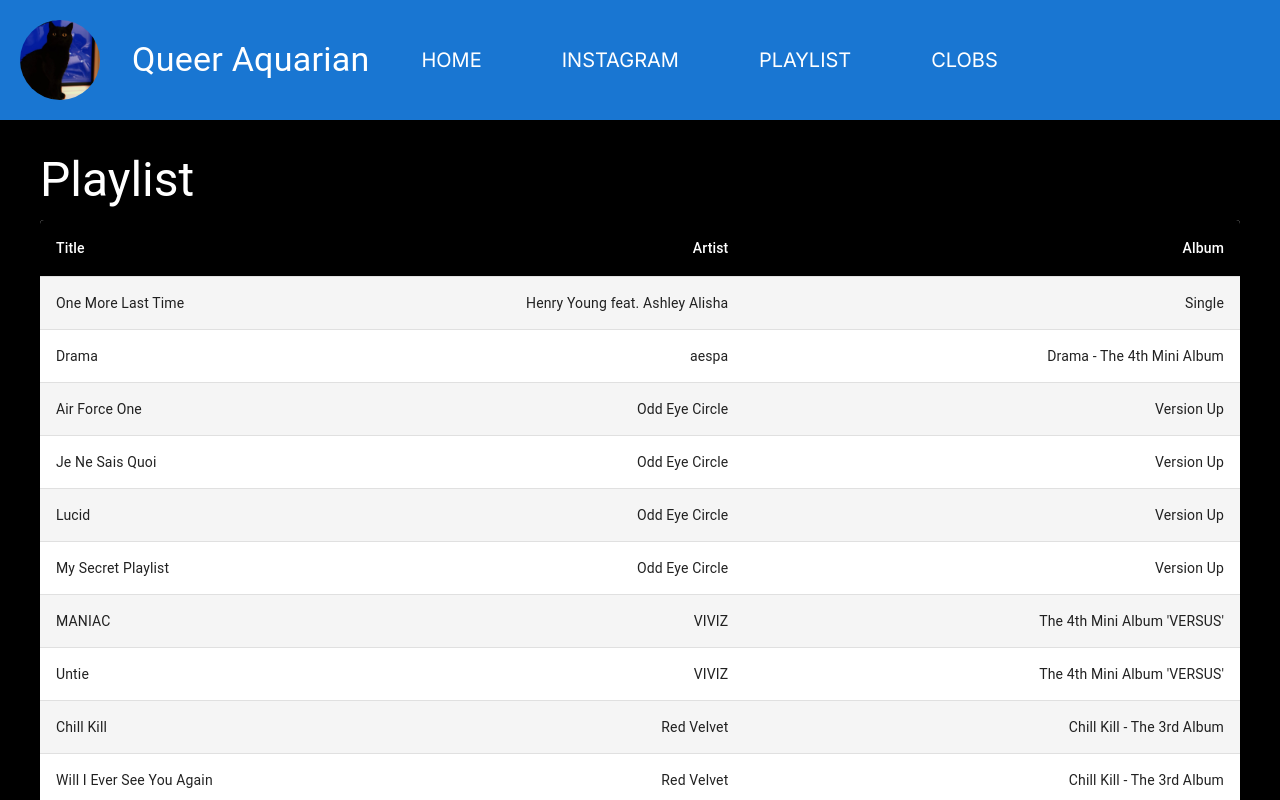
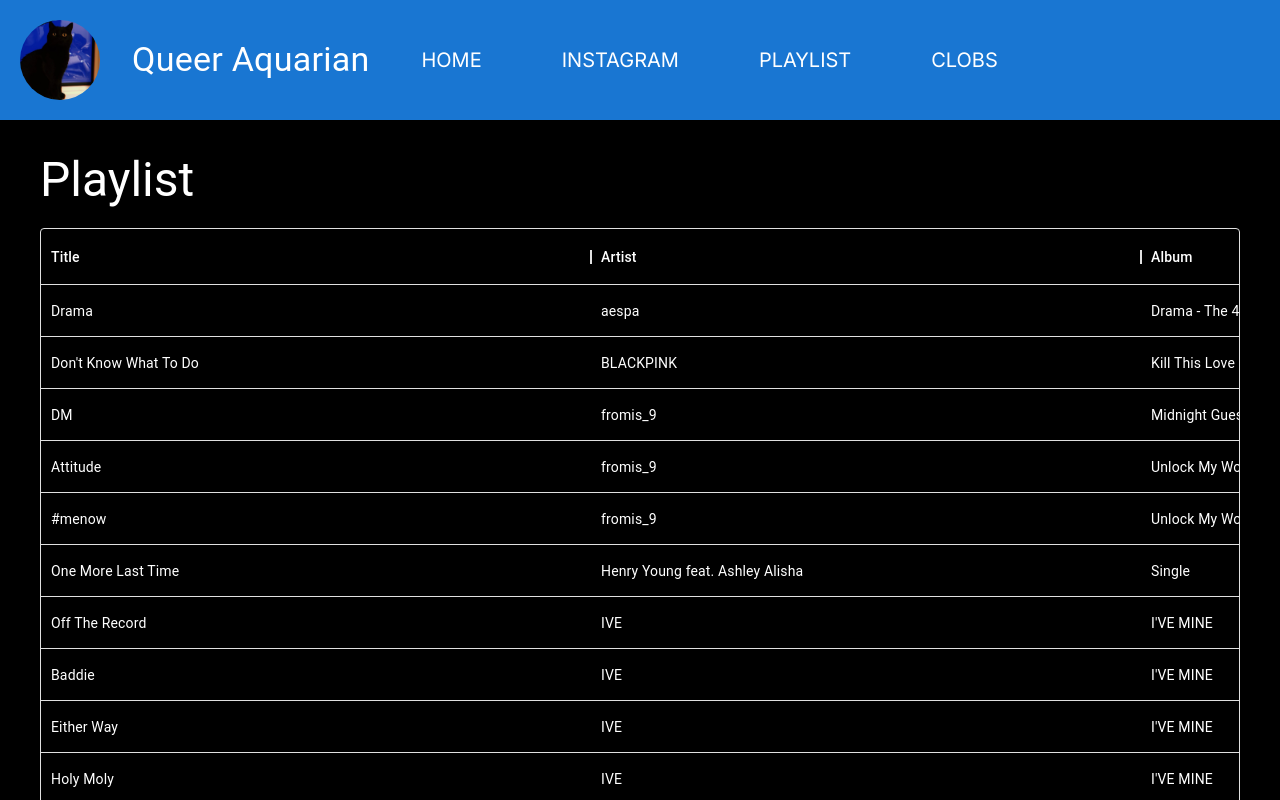
Before and after one commit to zacharylee97/queer-aquarian, a Next.js app: page /playlist in a window 1280 px wide. Shown: the top 800 px of the page. Built offline with nearby package versions, Linux system fonts and the light colour scheme.

Commit message:
Use DataGrid for PlaylistTable

```diff
--- a/app/components/playlist-table.tsx
+++ b/app/components/playlist-table.tsx
@@ -1,53 +1,26 @@
 'use client';
-import { styled, TableCell, tableCellClasses, TableRow, TableContainer, Paper, Table, TableHead, TableBody } from "@mui/material";
-import { Playlist } from "../constants/playlist";
+import * as React from 'react';
+import Box from '@mui/material/Box';
+import { DataGrid } from '@mui/x-data-grid';
+import { PlaylistColumns } from '../constants/playlist-columns';
+import { Playlist } from '../constants/playlist';
 
 export default function PlaylistTable() {
-  const StyledTableCell = styled(TableCell)(({ theme }) => ({
-    [`&.${tableCellClasses.head}`]: {
-      backgroundColor: theme.palette.common.black,
-      color: theme.palette.common.white,
-    },
-    [`&.${tableCellClasses.body}`]: {
-      fontSize: 20,
-    },
-  }));
-
-  const StyledTableRow = styled(TableRow)(({ theme }) => ({
-    '&:nth-of-type(odd)': {
-      backgroundColor: theme.palette.action.hover,
-    },
-    // hide last border
-    '&:last-child td, &:last-child th': {
-      border: 0,
-    },
-  }));
-
   return (
-    <TableContainer className="mt-3" component={Paper}>
-      <Table sx={{ minWidth: 650 }} aria-label="playlist">
-        <TableHead>
-          <TableRow>
-            <StyledTableCell>Title</StyledTableCell>
-            <StyledTableCell align="right">Artist</StyledTableCell>
-            <StyledTableCell align="right">Album</StyledTableCell>
-          </TableRow>
-        </TableHead>
-        <TableBody>
-          {Playlist.map((song) => (
-            <StyledTableRow
-              key={song.title}
-              sx={{ '&:last-child td, &:last-child th': { border: 0 } }}
-            >
-              <TableCell component="th" scope="row">
-                {song.title}
-              </TableCell>
-              <TableCell align="right">{song.artist}</TableCell>
-              <TableCell align="right">{song.album}</TableCell>
-            </StyledTableRow>
-          ))}
-        </TableBody>
-      </Table>
-    </TableContainer>
-  )
+    <Box sx={{ height: 'max-content', width: '100%', marginTop: '1.25em', }}>
+      <DataGrid
+        sx={{ color: 'white' }}
+        rows={Playlist}
+        columns={PlaylistColumns}
+        initialState={{
+          sorting: {
+            sortModel: [{ field: 'artist', sort: 'asc' }],
+          },
+        }}
+        getRowId={(row) => row.title}
+        hideFooter={true}
+        disableRowSelectionOnClick
+      />
+    </Box>
+  );
 }
--- /dev/null
+++ b/app/constants/playlist-columns.tsx
@@ -0,0 +1,19 @@
+import { GridColDef } from "@mui/x-data-grid";
+
+export const PlaylistColumns: GridColDef[] = [
+  {
+    field: 'title',
+    headerName: 'Title',
+    width: 550,
+  },
+  {
+    field: 'artist',
+    headerName: 'Artist',
+    width: 550,
+  },
+  {
+    field: 'album',
+    headerName: 'Album',
+    width: 550,
+  },
+];
--- a/package.json
+++ b/package.json
@@ -13,6 +13,7 @@
     "@emotion/styled": "^11.11.0",
     "@mui/icons-material": "^5.14.18",
     "@mui/material": "^5.14.18",
+    "@mui/x-data-grid": "^6.18.2",
     "next": "14.0.3",
     "react": "^18",
     "react-dom": "^18",
```
Also changed, not shown: 1 other file (tests, documents, lock files or other folders).
